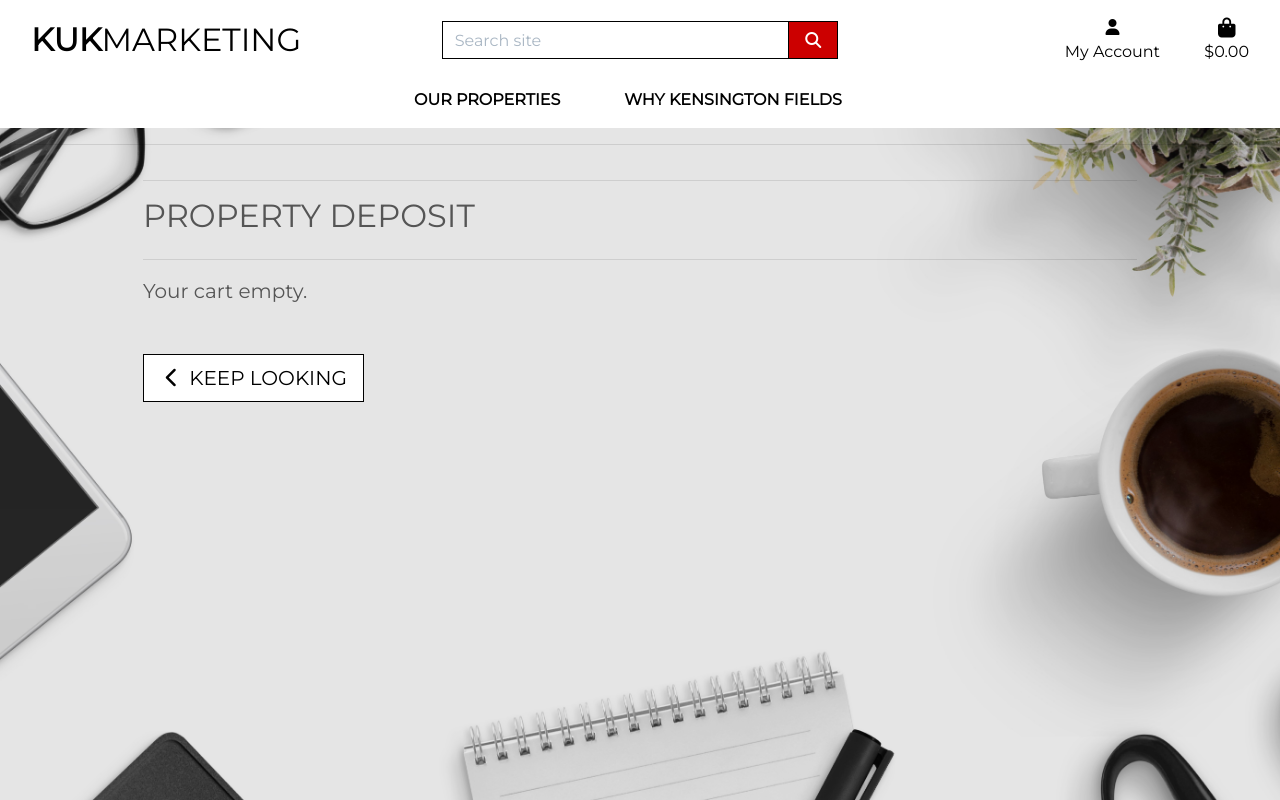
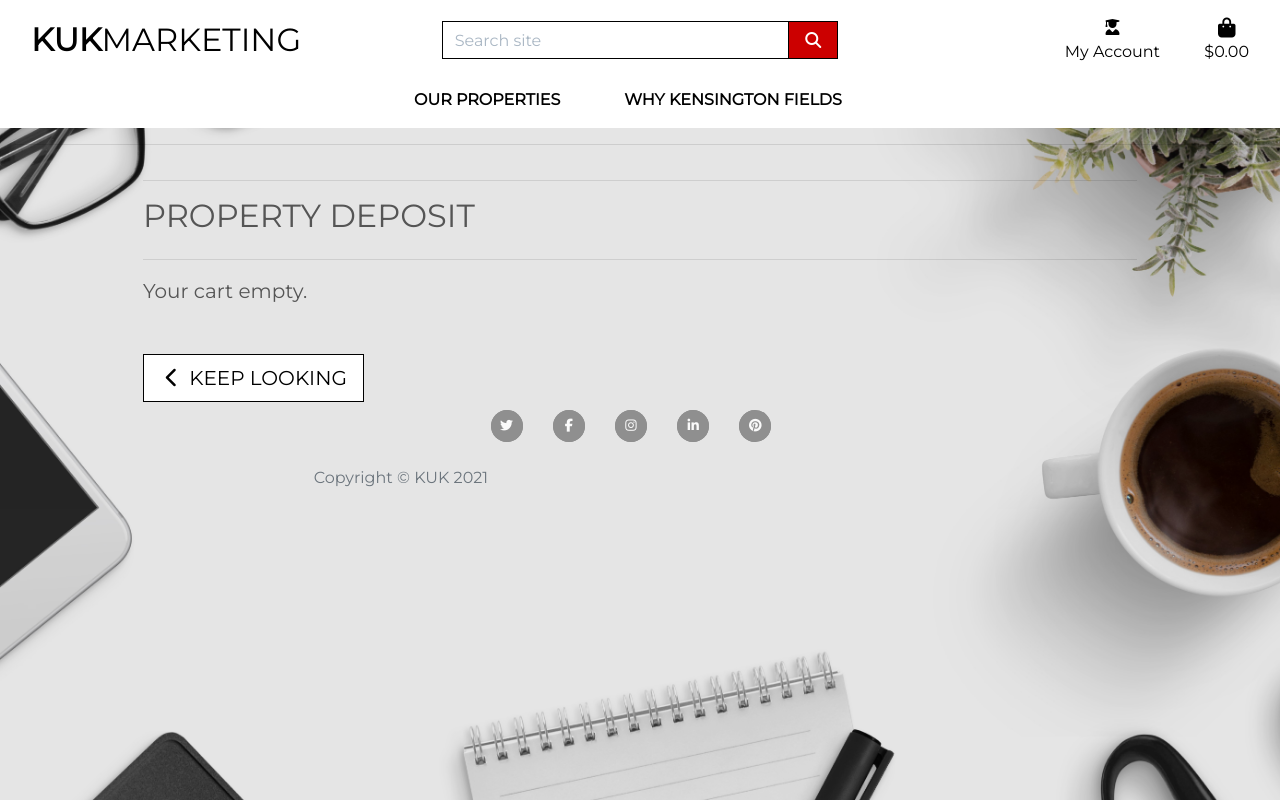
Before and after one commit to SOliv1/kuk-marketing-2, a Django app: page /bag/ in a window 1280 px wide. Run offline with Django 3.2, Linux system fonts and the light colour scheme; some libraries are stand-ins or nearby versions.

Commit message:
add social-links on all pages

```diff
--- a/static/css/base.css
+++ b/static/css/base.css
@@ -192,6 +192,43 @@ input[name='q']::placeholder {
     overflow-x: hidden;
     overflow-y: auto;
 }
+
+/* ---------------------------Social Links */
+
+
+.social-links {
+    padding-bottom: 15px;
+}
+
+.social-links li a i {
+    width: 32px;
+    height: 32px;
+    padding: 12px 0;
+    border-radius: 50%;
+    font-size: 13px;
+    line-height: 7px;
+    text-align: center;
+    color: #fafafa;
+    background: #8f8f8f;
+    transition: all 0.35s ease-in-out;
+    -moz-transition: all 0.35s ease-in-out;
+    -webkit-transition: all 0.35s ease-in-out;
+    -o-transition: all 0.35s ease-in-out;
+}
+
+.social-links li a i:hover {
+    background:rgb(204, 0, 0);
+}
+
+#footer-details {
+    padding: 20px;
+}
+
+
+
+
+
+
 
 /* -------------------------------- Media Queries */
 
--- a/templates/base.html
+++ b/templates/base.html
@@ -75,11 +75,11 @@
                 </form>
             </div>
             <div class="col-12 col-lg-4 my-auto py-1 py-lg-0">
-                <ul class="list-inline list-unstyled text-center text-lg-right my-0">
+                <ul class="list-inline list-unstyled text-center text-lg-right  my-0">
                     <li class="list-inline-item dropdown">
                         <a class="text-black nav-link" href="#" id="user-options" data-toggle="dropdown" aria-haspopup="true" aria-expanded="false">
                             <div class="text-center">
-                                <i class="fas fa-user"></i>
+                                <i class="fas fa-user-graduate"></i>
                                 <p class="my-0">My Account</p>
                             </div>
                         </a>
@@ -150,12 +150,64 @@
     {% block content %}
     {% endblock %}
 
+    <!-- Footer -->
+    <footer>
+        <div class="container">
+            <div class="row">
+                <div class="col-lg-8 col-md-10 mx-auto social-links">
+                    <ul class="list-inline text-center">
+                        <li class="list-inline-item">
+                            <a target="_blank" href="https://twitter.com">
+                                <span class="fa-stack fa-lg">
+                        <i class="fa fa-circle fa-stack-2x"></i>
+                        <i class="fa fa-twitter fa-stack-1x fa-inverse"></i></span>
+                            </a>
+                        </li>
+                        <li class="list-inline-item">
+                            <a target="_blank" href="https://facebook.com">
+                                <span class="fa-stack fa-lg">
+                        <i class="fa fa-circle fa-stack-2x"></i>
+                        <i class="fa fa-facebook fa-stack-1x fa-inverse"></i>
+                        </span></a>
+                        </li>
+                        <li class="list-inline-item">
+                            <a target="_blank" href="https://instagram.com">
+                                <span class="fa-stack fa-lg">
+                        <i class="fa fa-circle fa-stack-2x"></i>
+                        <i class="fa fa-instagram fa-stack-1x fa-inverse"></i>
+                        </span></a>
+                        </li>
+                        <li class="list-inline-item">
+                            <a target="_blank" href="https://linkedIn.com">
+                                <span class="fa-stack fa-lg">
+                        <i class="fa fa-circle fa-stack-2x"></i>
+                        <i class="fa fa-linkedin fa-stack-1x fa-inverse"></i>
+                        </span></a>
+                        </a>
+                    </li>
+                    <li class="list-inline-item">
+                            <a target="_blank" href="https://pinterest.com">
+                            <span class="fa-stack fa-lg">
+                        <i class="fa fa-circle fa-stack-2x"></i>
+                        <i class="fa fa-pinterest fa-stack-1x fa-inverse"></i>
+                        </span></a>
+                        </a>
+                    </li>
+                </ul>
+                <p class="copyright text-muted">Copyright &copy; KUK 2021<p>
+            </div>
+        </div>
+
+    </footer>
+
+    <!-- Bootstrap core JavaScript -->
+
+
     {% block postloadjs %}
     <script type="text/javascript">
         $('.toast').toast('show');
     </script>
     {% endblock %}
 
-
   </body>
 </html>
```
